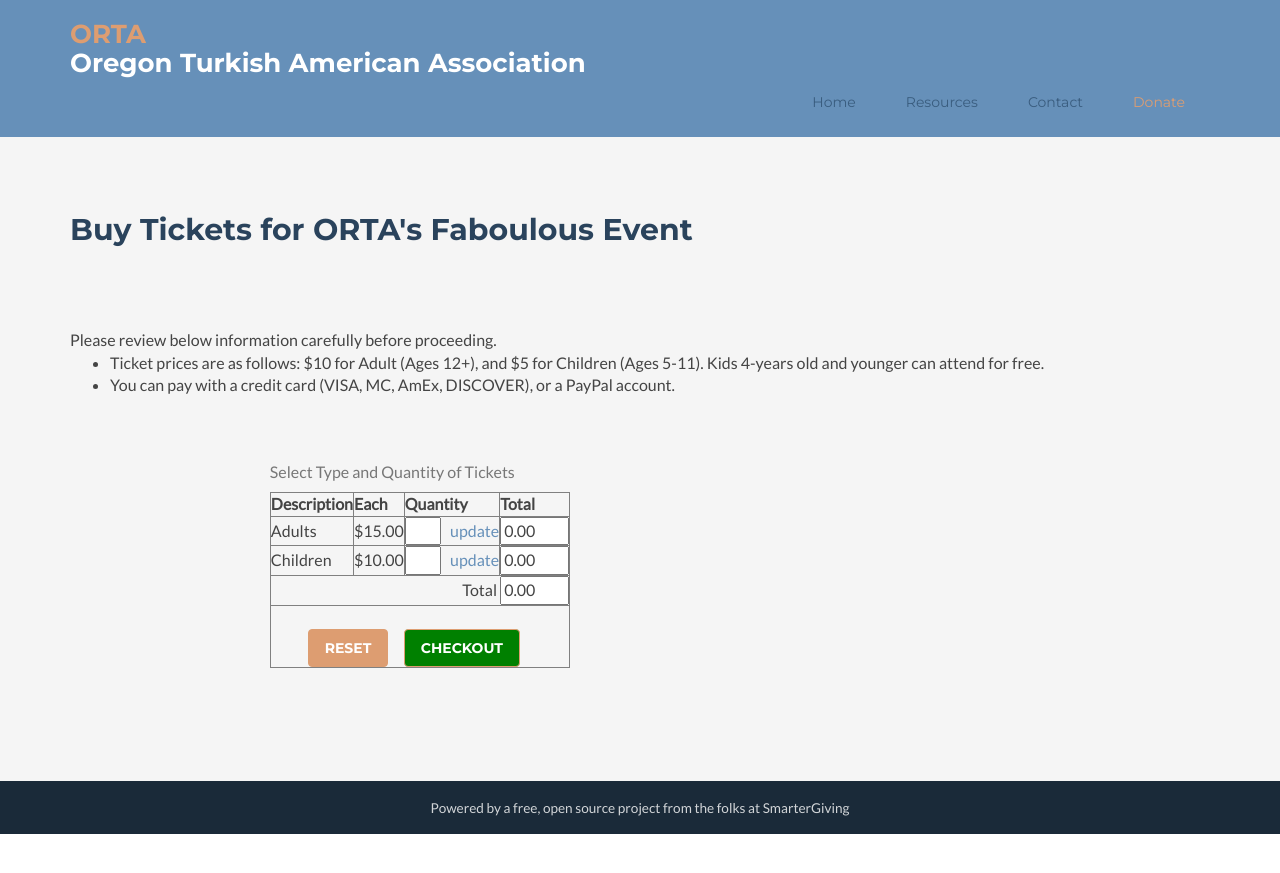
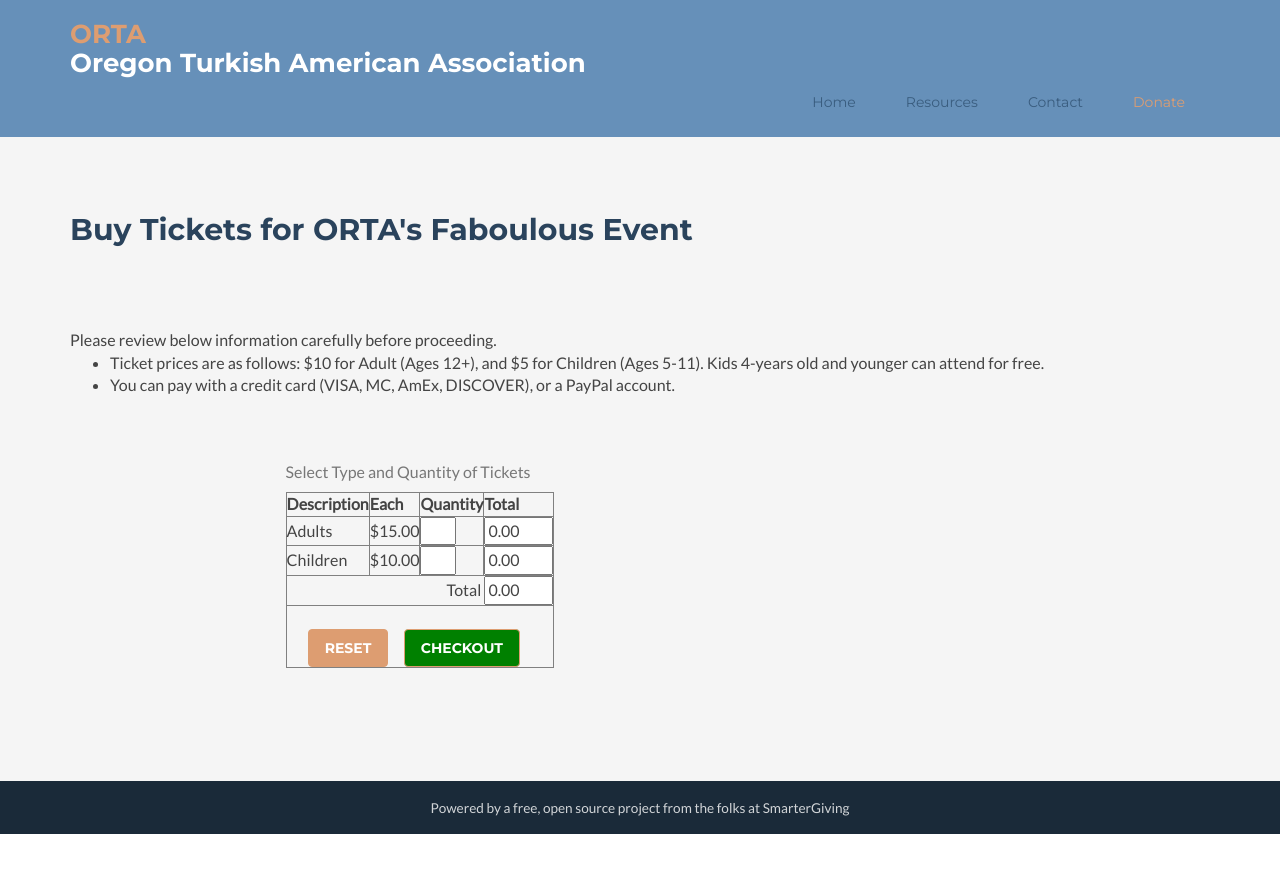
Before and after one commit to ortapdx/ortapdx.github.io, a Jekyll site: the page built from ppsample.html, in a window 1280 px wide. Shown: the top 873 px of the page. Built offline with Jekyll 4.4.1, drawn with Linux system fonts in a browser that asks for light colours; nearby versions of some CDN libraries; comment, search, counter and statistics services are not loaded.

Commit message:
Update ppsample.html

```diff
--- a/ppsample.html
+++ b/ppsample.html
@@ -60,10 +60,10 @@ layout: default
             </caption>
               <tr>
                 <br>
-                <th align="left">Description</th>
-                <th>Each</th>
-                <th>Quantity</th>
-                <th>Total</th>
+                <th align="left">  Description  </th>
+                <th>  Each  </th>
+                <th>  Quantity  </th>
+                <th>  Total  </th>
 
               </tr>
 
@@ -72,12 +72,7 @@ layout: default
                 <td>Adults</td>
                 <td align="right">$15.00</td>
                 <td>
-                  <input type="text" name="qty10" size="2" />
-            &nbsp;
-                  <a href="javascript&colon;
-                  GetOrder ('id10',
-                            'Adults',
-                            15.00);"> update </a>
+                  <input type="text" name="qty10" size="2" onchange="GetOrder ('id10','Adults',15.00);"/>
                 </td>
 
                 <td>
@@ -90,12 +85,7 @@ layout: default
                 <td>Children</td>
                  <td align="right">$10.00</td>
                 <td>
-                  <input type="text" name="qty15" size="2" />
-            &nbsp;
-                  <a href="javascript&colon;
-                  GetOrder ('id15',
-                            'Children',
-                             10.00);"> update </a>
+                  <input type="text" name="qty15" size="2" onchange="GetOrder ('id15','Children',10.00);"/>
                 </td>
                 <td>
                   <input class="nbor" type="text" name="prc15" size="6" value="0.00" />
```
